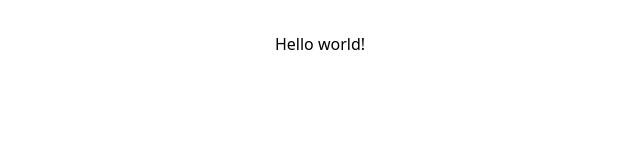
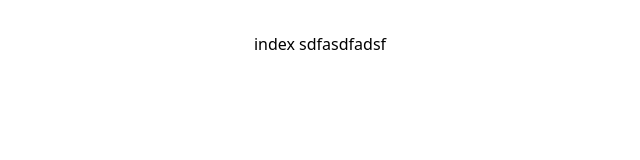
Before and after one commit to HydroKaido/Portfolio, a React (Vite) app: page /home in a window 1280 px wide. Shown: the top 160 px of the page, without its empty margins (320-960 px from the left). Built offline with nearby package versions, Linux system fonts and the light colour scheme.

Commit message:
(Add) Creating the Page, Components and Layout

```diff
--- a/package.json
+++ b/package.json
@@ -11,7 +11,9 @@
   },
   "dependencies": {
     "react": "^18.2.0",
-    "react-dom": "^18.2.0"
+    "react-dom": "^18.2.0",
+    "react-router": "^6.22.3",
+    "react-router-dom": "^6.22.3"
   },
   "devDependencies": {
     "@types/react": "^18.2.66",
--- a/src/App.tsx
+++ b/src/App.tsx
@@ -1,13 +1,23 @@
 import './App.css'
+import { BrowserRouter, Routes, Route } from "react-router-dom";
+import Home from './page/Home';
+import About from './page/About';
+import Project from './page/Project';
+import Error from './page/Error';
 
 function App() {
-
   return (
-    <>
-      <h1 className="text-3xl font-bold underline">
-      Hello world!
-    </h1>
-    </>
+      <div>
+        <BrowserRouter>
+          <Routes>
+            <Route index element={<Home/>}></Route>
+            <Route path="/home" element={<Home/>}></Route>
+            <Route path="/about" element={<About/>}></Route>
+            <Route path="/project" element={<Project/>}></Route>
+            <Route path="*" element={<Error/>}></Route>
+          </Routes>
+        </BrowserRouter>
+      </div>
   )
 }
 
--- /dev/null
+++ b/src/page/About/index.tsx
@@ -0,0 +1,9 @@
+import React from 'react'
+
+function About() {
+  return (
+    <div>index</div>
+  )
+}
+
+export default About
--- /dev/null
+++ b/src/page/Error/index.tsx
@@ -0,0 +1,9 @@
+import React from 'react'
+
+function Error() {
+  return (
+    <div>Error</div>
+  )
+}
+
+export default Error
--- /dev/null
+++ b/src/page/Home/index.tsx
@@ -0,0 +1,9 @@
+import React from 'react'
+
+function Home() {
+  return (
+    <div>index sdfasdfadsf</div>
+  )
+}
+
+export default Home
--- /dev/null
+++ b/src/page/Project/index.tsx
@@ -0,0 +1,9 @@
+import React from 'react'
+
+function Project() {
+  return (
+    <div>Project</div>
+  )
+}
+
+export default Project
```
Also changed, not shown: src/components/Footer/index.tsx (added, +9 -0 lines), src/components/Header/index.tsx (added, +9 -0 lines), 1 other file (tests, documents, lock files or other folders).
